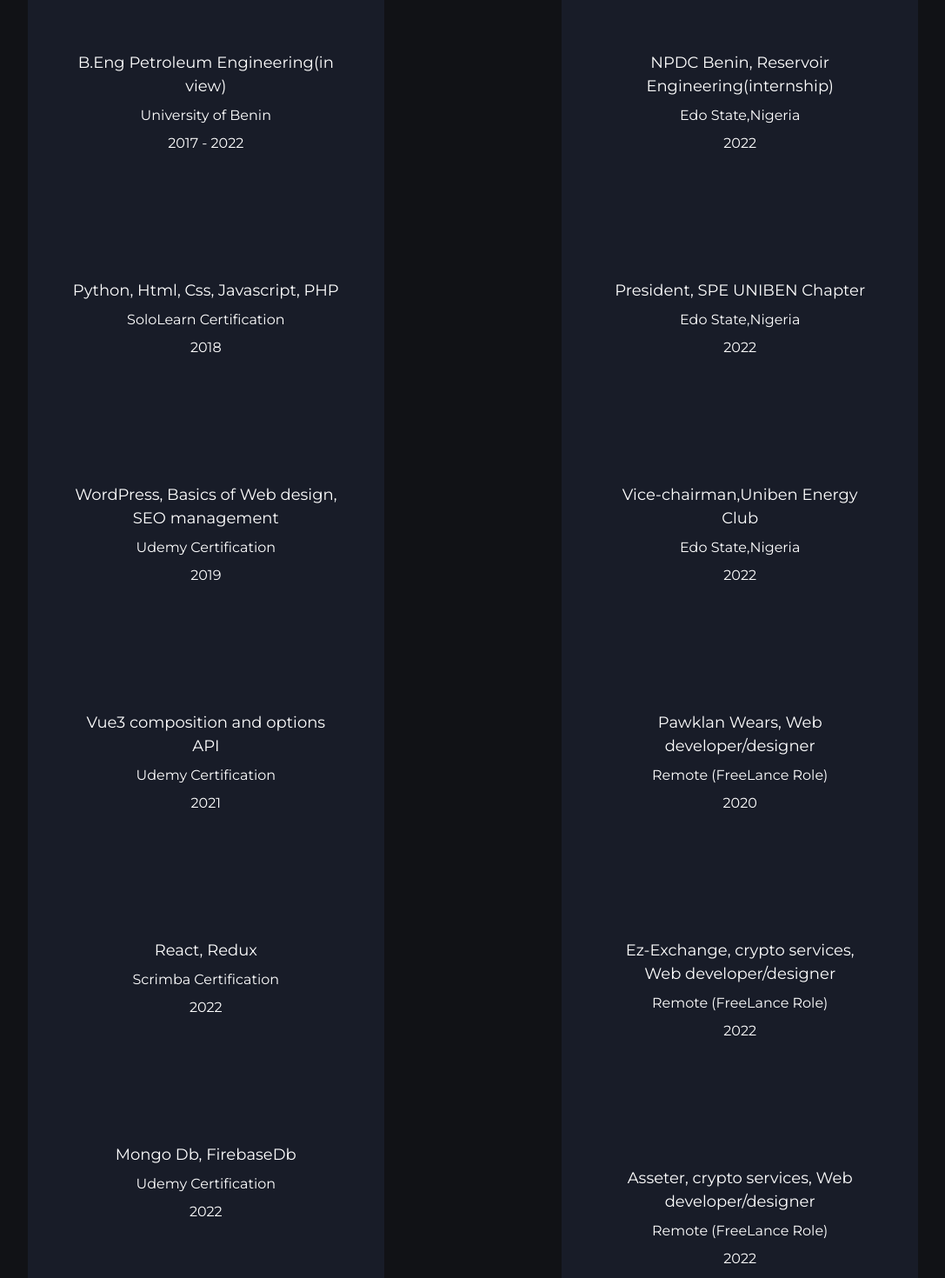
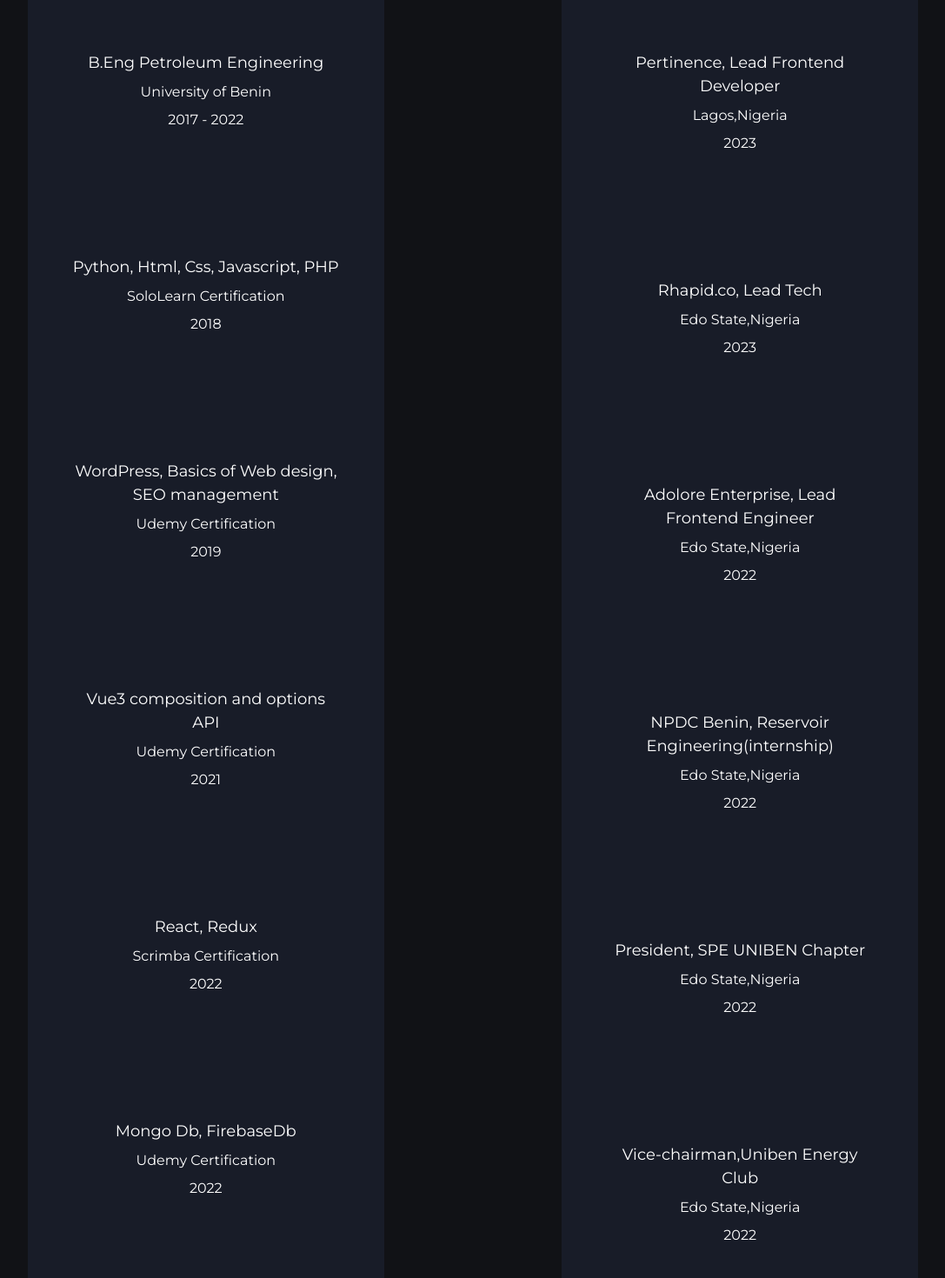
Before and after one commit to trokeibunor/myportfolio, a Vue app: page / in a window 1280 px wide. Shown: the part 2860-4330 px from the top of the page at 87% size, without its empty margins (96-1183 px from the left). Built offline with nearby package versions, Linux system fonts and the light colour scheme; no server answers; the database is empty; the HTML template or start-up script is replaced by a standard one.

Commit message:
Update AchieveSect.vue

```diff
--- a/src/components/AchieveSect.vue
+++ b/src/components/AchieveSect.vue
@@ -14,7 +14,7 @@
       <div class="education-box">
         <img src="../components/icons/education-icon.svg" alt="" srcset="" />
         <div class="info-box">
-          <h5>B.Eng Petroleum Engineering(in view)</h5>
+          <h5>B.Eng Petroleum Engineering</h5>
           <p>University of Benin</p>
           <p>2017 - 2022</p>
         </div>
@@ -52,6 +52,21 @@
       <div class="work-box">
         <img src="../components/icons/work_icon.svg" alt="" srcset="" />
         <div class="info-box">
+          <h5>Pertinence, Lead Frontend Developer</h5>
+          <p>Lagos,Nigeria</p>
+          <p>2023</p>
+        </div>
+        <div class="info-box">
+          <h5>Rhapid.co, Lead Tech</h5>
+          <p>Edo State,Nigeria</p>
+          <p>2023</p>
+        </div>
+        <div class="info-box">
+          <h5>Adolore Enterprise, Lead Frontend Engineer</h5>
+          <p>Edo State,Nigeria</p>
+          <p>2022</p>
+        </div>
+        <div class="info-box">
           <h5>NPDC Benin, Reservoir Engineering(internship)</h5>
           <p>Edo State,Nigeria</p>
           <p>2022</p>
@@ -78,11 +93,6 @@
         </div>
         <div class="info-box">
           <h5>Asseter, crypto services, Web developer/designer</h5>
-          <p>Remote (FreeLance Role)</p>
-          <p>2022</p>
-        </div>
-        <div class="info-box">
-          <h5>Grid Crypto, crypto services, Web designer</h5>
           <p>Remote (FreeLance Role)</p>
           <p>2022</p>
         </div>
```
